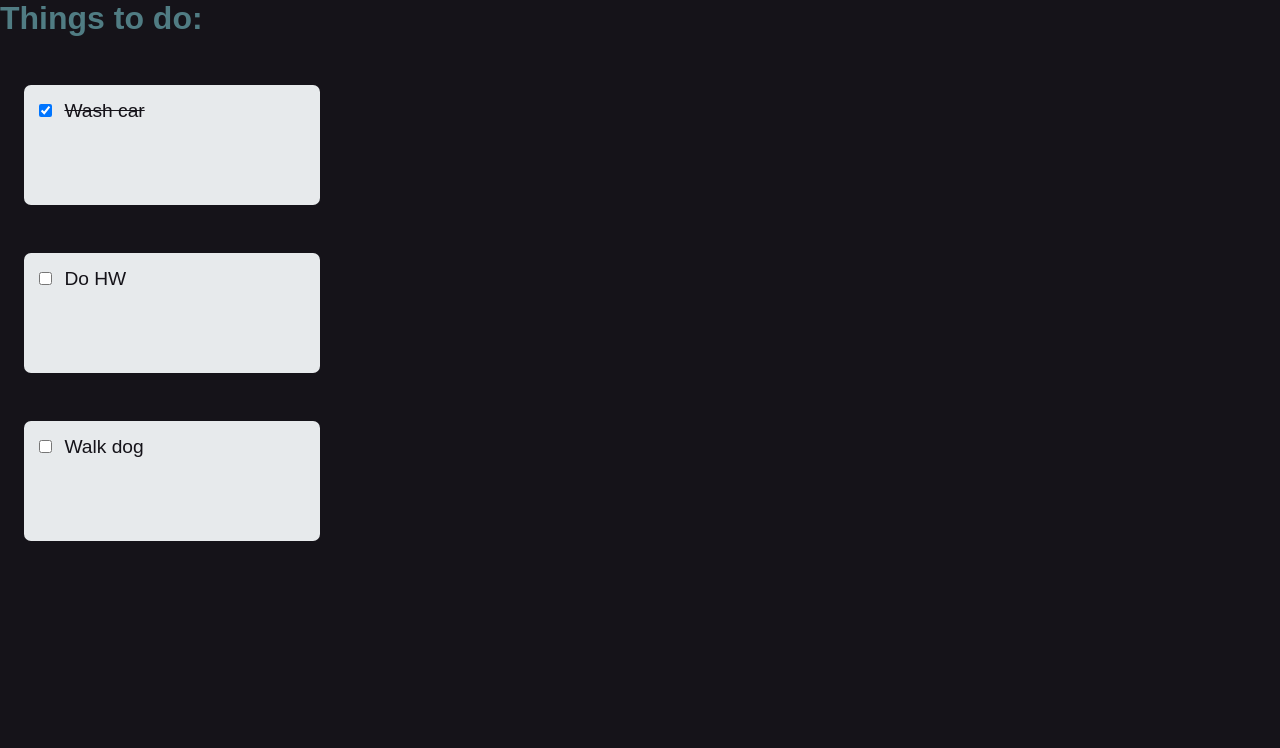
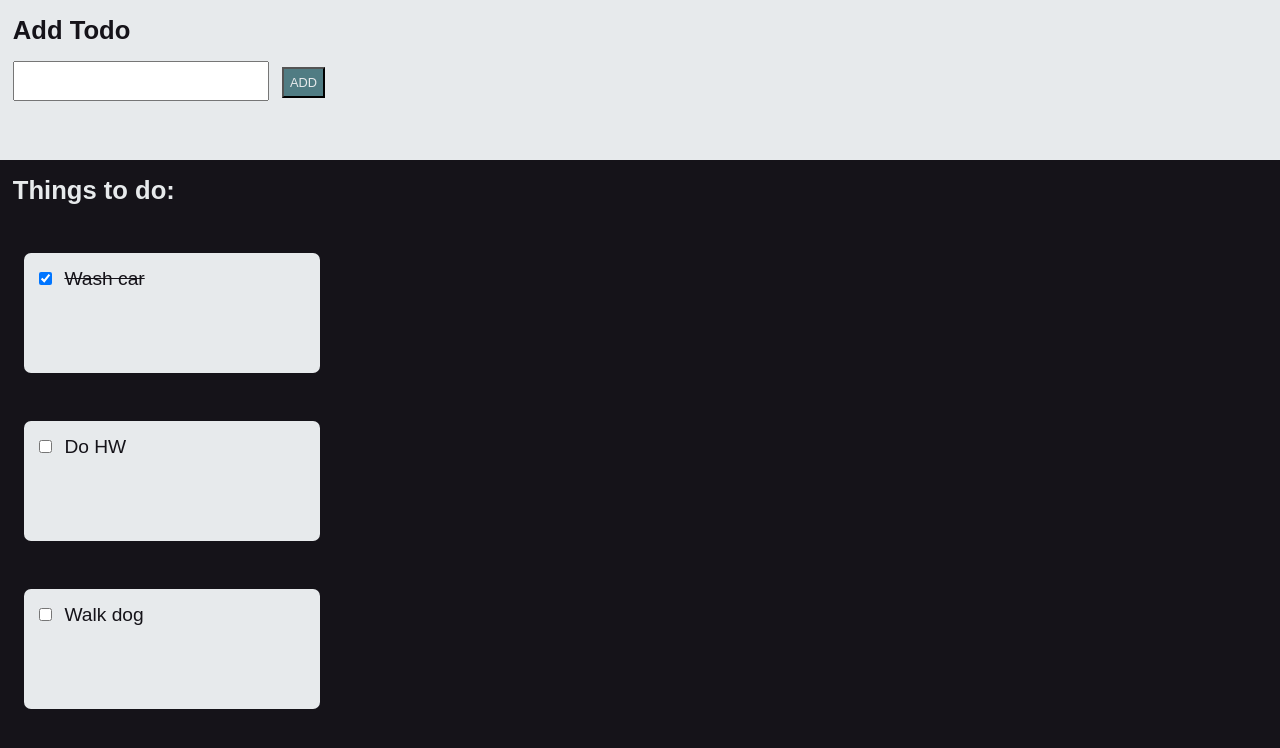
Before and after one commit to ZachTapia/redux-todos, a React (Create React App) app: page / in a window 1280 px wide. Shown: the top 748 px of the page. Built offline with nearby package versions, Linux system fonts and the light colour scheme.

Commit message:
implemented add functionality

```diff
--- a/src/App.js
+++ b/src/App.js
@@ -1,6 +1,7 @@
 import React from "react";
 import styled, { createGlobalStyle } from "styled-components";
-import TodosList from "./components/TodosList/TodosList";
+import TodosList from "./components/TodosList";
+import AddTodo from "./components/AddTodo";
 
 const dark = "#151319";
 const darkAccent = "#657683";
@@ -18,11 +19,19 @@ const GlobalStyle = createGlobalStyle`
   }
 `;
 
-const AppContainer = styled.div`
-  display: flex;
+const AppContainer = styled.section`
   width: 100vw;
   height: 100vh;
+  background-color: ${light};
+`;
+
+const FlexContainer = styled.section`
+  display: flex;
+  position: absolute;
+  width: 100vw;
+  height: 80vh;
   background-color: ${dark};
+  bottom: 0;
 `;
 
 const App = () => {
@@ -30,7 +39,10 @@ const App = () => {
     <>
       <GlobalStyle />
       <AppContainer>
-        <TodosList />
+        <AddTodo />
+        <FlexContainer>
+          <TodosList />
+        </FlexContainer>
       </AppContainer>
     </>
   );
--- /dev/null
+++ b/src/components/AddTodo.js
@@ -0,0 +1,51 @@
+import React, { useState } from "react";
+import styled from "styled-components";
+import { connect } from "react-redux";
+
+import * as actionTypes from "../redux/actions/actionTypes";
+
+const dark = "#151319";
+const light = "#E7EAEC";
+const lightAccent = "#507C83";
+
+const Title = styled.h1`
+  padding: 2vh 0 0 1vw;
+  color: ${dark};
+  font-size: 2vw;
+`;
+
+const Input = styled.input`
+  width: 20vw;
+  height: 5vh;
+  font-size: 1.5vw;
+  padding: 1%;
+  margin: 2vh 1vw 0;
+`;
+
+const Button = styled.button`
+  color: ${light};
+  font-size: 1vw;
+  padding: 0.5vw;
+  background-color: ${lightAccent};
+`;
+
+const AddTodo = ({ onAddTodo }) => {
+  const [text, setText] = useState("");
+
+  return (
+    <>
+      <Title>Add Todo</Title>
+      <Input value={text} onChange={(e) => setText(e.target.value)} />
+      <Button onClick={() => onAddTodo(text)}>ADD</Button>
+    </>
+  );
+};
+
+const mapDispatchToProps = (dispatch) => {
+  return {
+    onAddTodo: (text) =>
+      dispatch({ type: actionTypes.addTodo, payload: { title: text } })
+  };
+};
+
+export default connect(null, mapDispatchToProps)(AddTodo);
--- a/src/components/TodoItem/TodoItem.js
+++ b/src/components/TodoItem.js
@@ -2,7 +2,7 @@ import React from "react";
 import styled from "styled-components";
 import { connect } from "react-redux";
 
-import * as actionTypes from "../../redux/actions/actionTypes";
+import * as actionTypes from "../redux/actions/actionTypes";
 
 const light = "#E7EAEC";
 
--- a/src/components/TodosList/TodosList.js
+++ b/src/components/TodosList.js
@@ -2,16 +2,22 @@ import React from "react";
 import { connect } from "react-redux";
 import styled from "styled-components";
 
-import * as actionTypes from "../../redux/actions/actionTypes";
-import TodoItem from "../TodoItem/TodoItem";
+import * as actionTypes from "../redux/actions/actionTypes";
+import TodoItem from "./TodoItem";
 
+const dark = "#151319";
+const darkAccent = "#657683";
+const mainColor = "#595D64";
+const light = "#E7EAEC";
 const lightAccent = "#507C83";
 
 const Wrapper = styled.div`
   width: 100%;
 `;
 const Title = styled.h1`
-  color: ${lightAccent};
+  margin: 2vh 0 0 1vw;
+  color: ${light};
+  font-size: 2vw;
 `;
 
 const ListContainer = styled.div`
--- a/src/redux/reducers/todosReducer.js
+++ b/src/redux/reducers/todosReducer.js
@@ -11,7 +11,17 @@ const initialState = {
 const todosReducer = (state = initialState, action) => {
   switch (action.type) {
     case actionTypes.addTodo: {
-      return state;
+      return {
+        ...state,
+        todos: [
+          ...state.todos,
+          {
+            id: state.todos[state.todos.length - 1].id + 1,
+            title: action.payload.title,
+            completed: false
+          }
+        ]
+      };
     }
 
     case actionTypes.toggleTodoComplete: {
```
